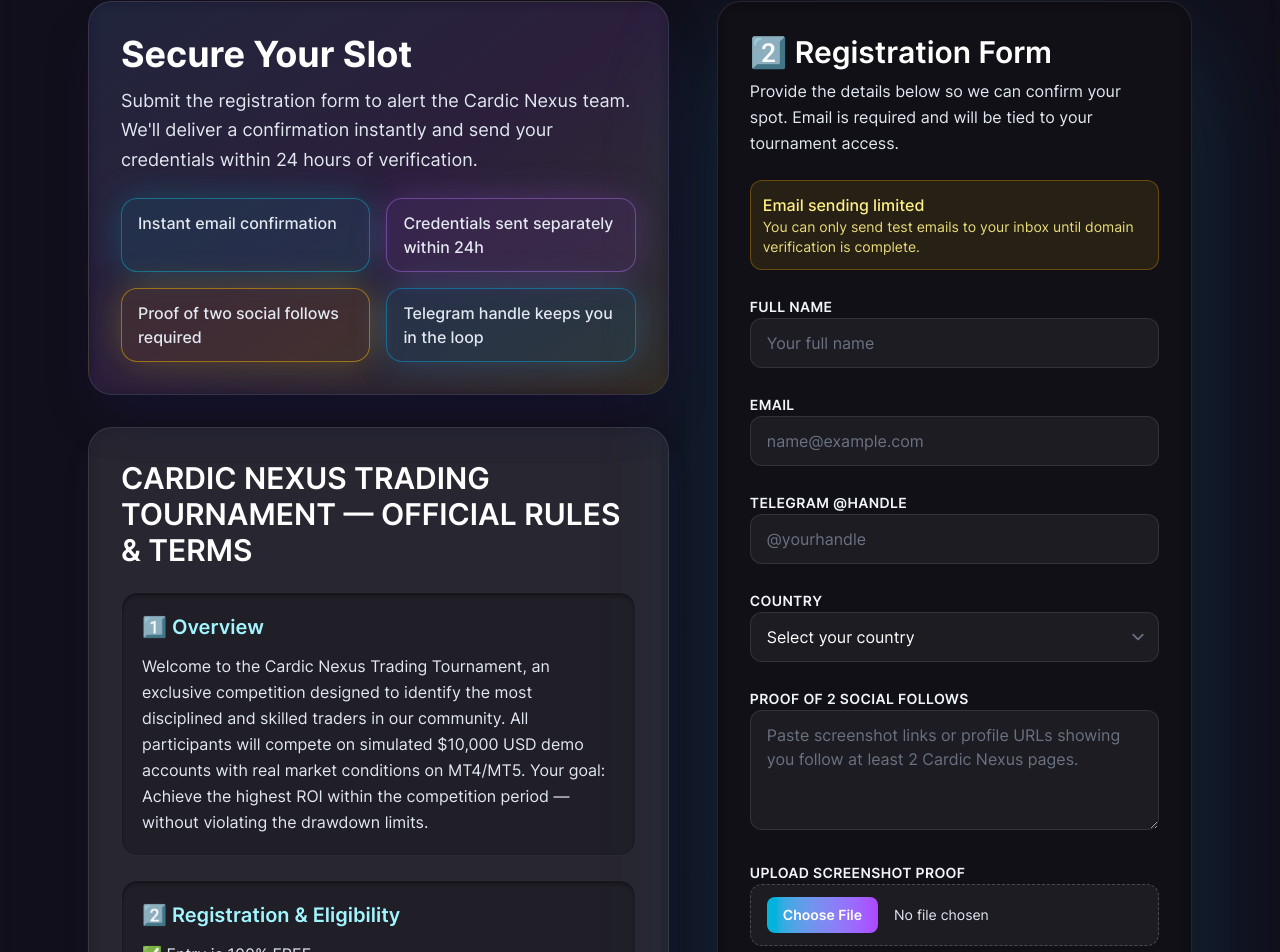
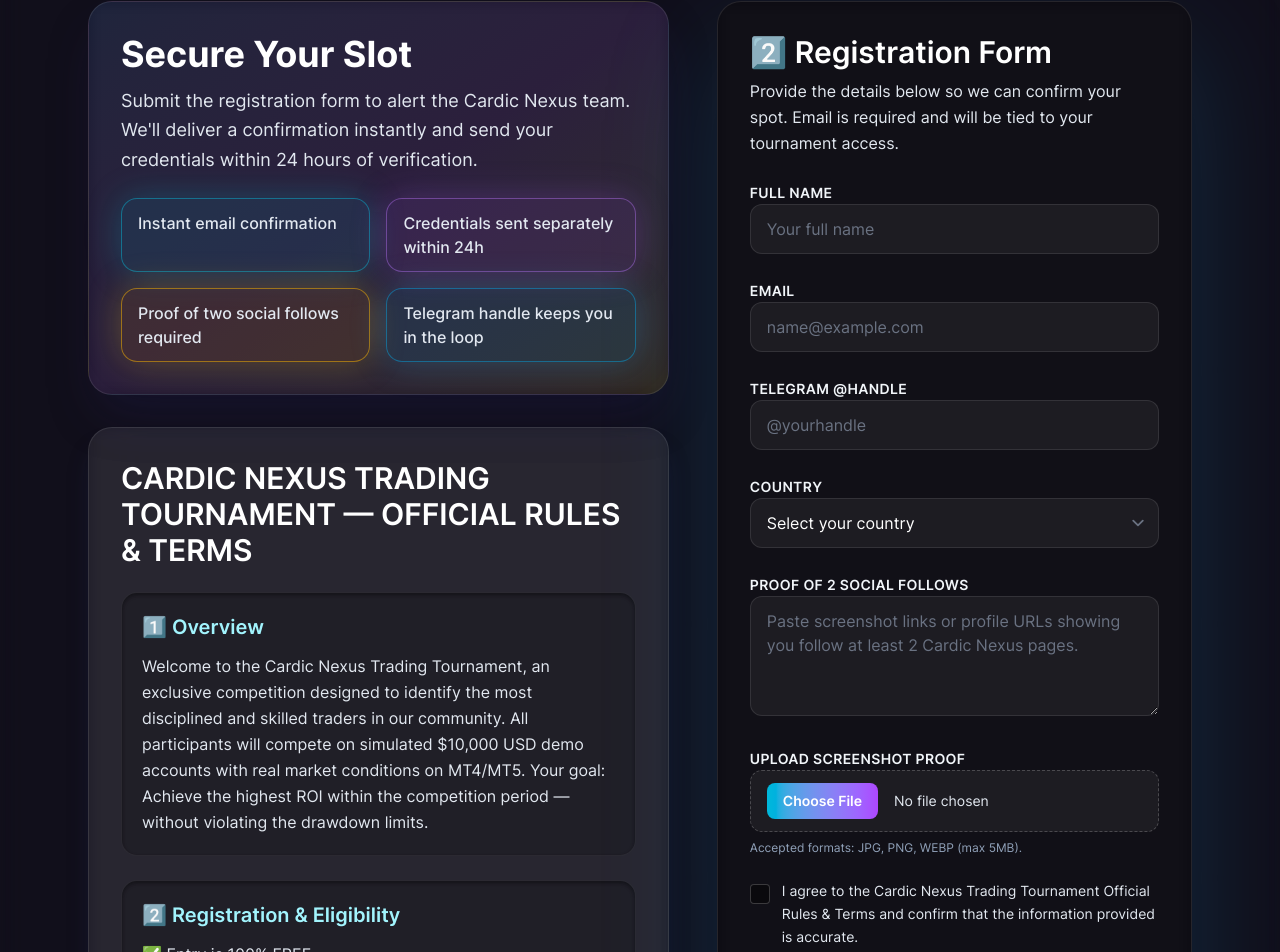
Before and after one commit to Cardicai/CARDIC-NEXUS, a Next.js app: page / in a window 1280 px wide. Shown: the part 810-1762 px from the top of the page. Built offline with nearby package versions, Linux system fonts and the light colour scheme.

Commit message:
fix: remove email warning banner from registration page

```diff
--- a/src/app/CardicNexusLanding.jsx
+++ b/src/app/CardicNexusLanding.jsx
@@ -3,7 +3,6 @@
 import Link from 'next/link';
 import { useMemo, useRef, useState } from 'react';
 
-import EmailWarning from '@/components/EmailWarning';
 import { submitRegistration } from '@/components/useSubmitRegistration';
 
 const createInitialFormState = () => ({
@@ -685,8 +684,6 @@
             </p>
           </div>
 
-          <EmailWarning />
-
           <label className='space-y-2 text-left'>
             <span className='text-sm font-semibold uppercase tracking-wide text-slate-100'>
               Full Name
```
